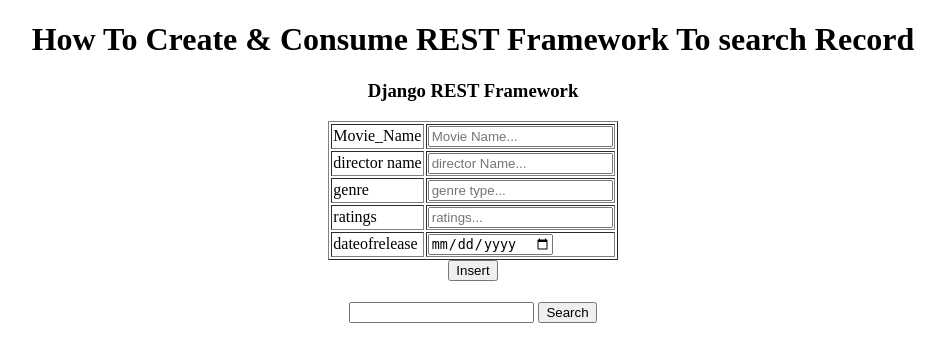
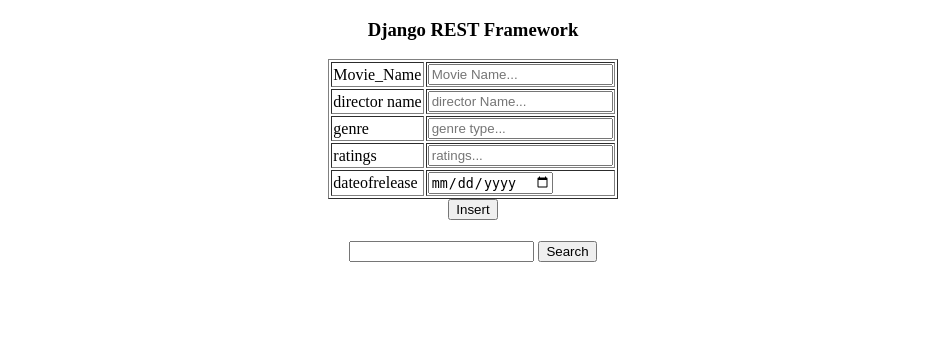
Before and after one commit to abhondiwale/AniketRepo, a Django app: page /index in a window 1280 px wide. Shown: the top 362 px of the page, without its empty margins (167-1112 px from the left). Run offline with Django 3.2, Linux system fonts and the light colour scheme.

Commit message:
Update home.html

```diff
--- a/newMovie/templates/home.html
+++ b/newMovie/templates/home.html
@@ -7,7 +7,6 @@
 
 <body>
 <center>
-    <h1>How To Create & Consume REST Framework To search Record</h1>
     <h3>Django REST Framework</h3>
     <form action="" method="POST">
         {% csrf_token %}
```
